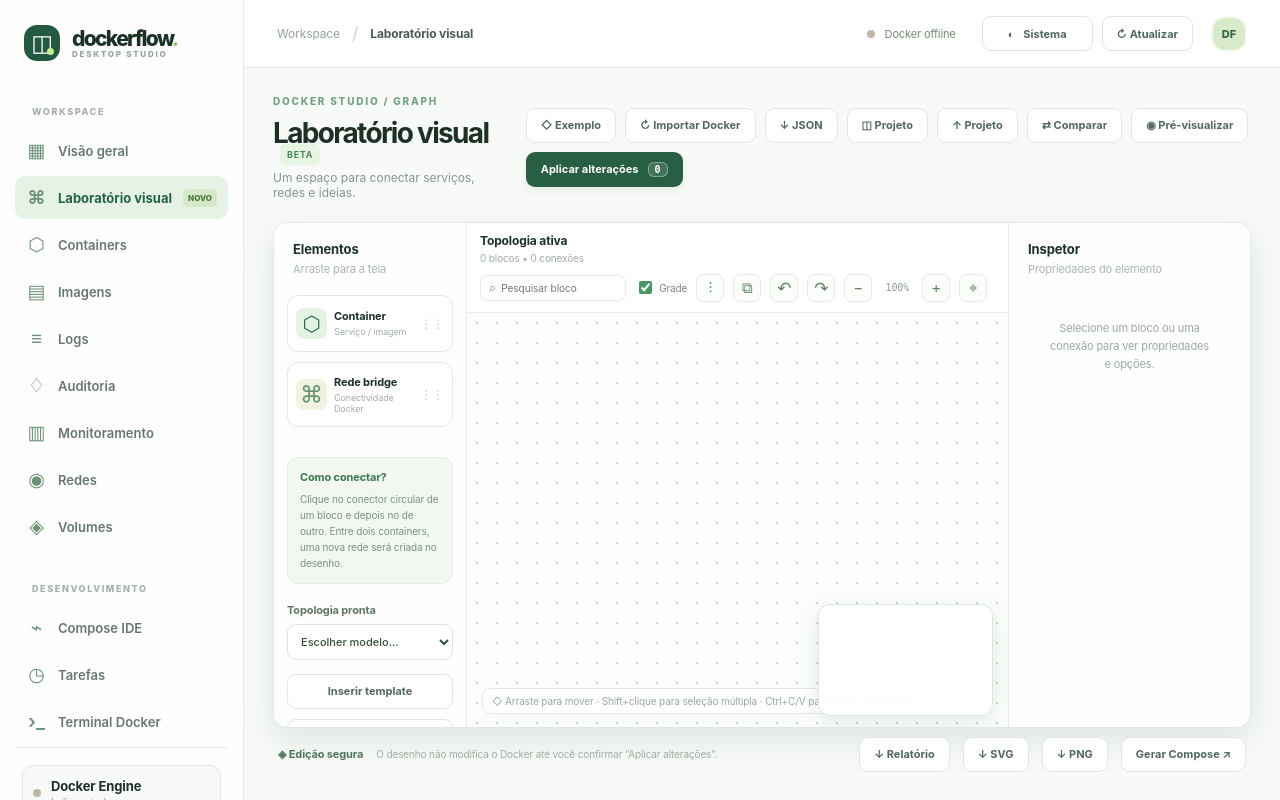
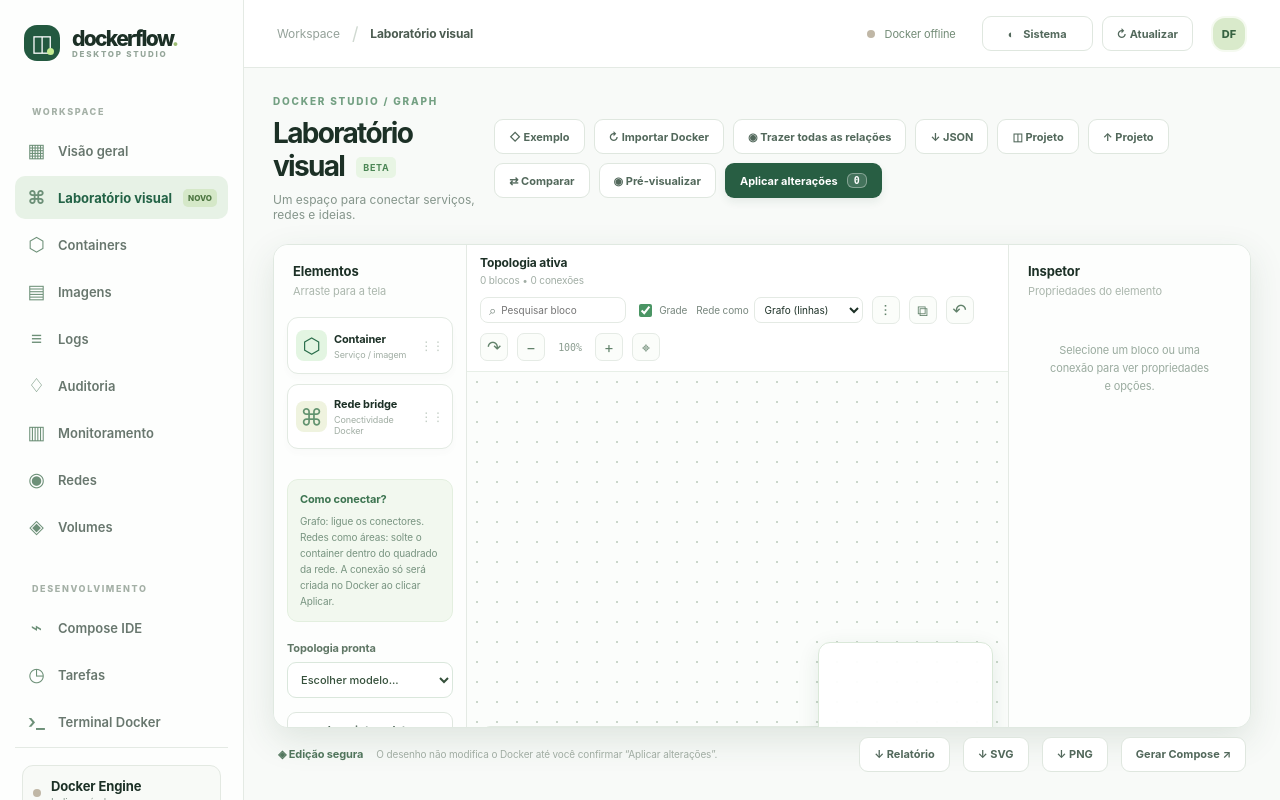
Before and after one commit to zxlawdx/Docker-Manager, a Python web app: template apps/dockerflow/templates/studio.html in a window 1280 px wide. Run offline with Jinja, Linux system fonts and the light colour scheme; the template is opened without the code that fills it: most values are stand-ins (such as "Sample title", 1, 10 or a date in 2020).

Commit message:
feat: add editable network area view controls and full topology import button

```diff
--- a/apps/dockerflow/static/css/studio.css
+++ b/apps/dockerflow/static/css/studio.css
@@ -435,3 +435,24 @@
 #dockerflow-root[data-theme="dark"] .df-syntax-comment {color:#8ba696}
 #dockerflow-root[data-theme="dark"] .df-syntax-key {color:#91d5ad}
 #dockerflow-root[data-theme="dark"] .df-syntax-colon {color:#efbb7c}
+
+/* Duas representações da mesma topologia: arestas ou redes como áreas. */
+#dockerflow-root .df-view-switch {display:inline-flex;align-items:center;gap:5px;font-size:10px;color:var(--df-muted)}
+#dockerflow-root .df-view-switch select {max-width:150px;border:1px solid var(--df-line);
+ background:var(--df-white);color:var(--df-ink);border-radius:7px;padding:5px 6px}
+#dockerflow-root .df-zone-mode #df-edges {display:none}
+#dockerflow-root .df-zone-mode .df-graph-node {z-index:3}
+#dockerflow-root .df-zone-mode .df-network-zone {z-index:1;width:370px;min-height:250px;
+ background:#e6f2e0d9;border:2px dashed #75b18a;box-shadow:inset 0 0 0 1px #ffffff60;cursor:default}
+#dockerflow-root .df-zone-mode .df-network-zone .df-node-body {background:#c7e1c5;
+ border-radius:11px 11px 0 0;cursor:grab}
+#dockerflow-root .df-zone-mode .df-port {display:none}
+#dockerflow-root .df-zone-help {border-top:1px dashed #7fae8b;padding-top:9px;margin-top:8px;
+ color:#4b7656;font-size:10px}
+#dockerflow-root .df-zone-memberships {display:flex;flex-wrap:wrap;gap:4px;margin-top:6px}
+#dockerflow-root .df-zone-memberships span {font-size:8px;color:#376a43;background:#d8efda;
+ border-radius:4px;padding:2px 4px;max-width:140px;white-space:nowrap;overflow:hidden;text-overflow:ellipsis}
+#dockerflow-root[data-theme="dark"] .df-zone-mode .df-network-zone {background:#2a4534;border-color:#70a983}
+#dockerflow-root[data-theme="dark"] .df-zone-mode .df-network-zone .df-node-body {background:#395b43}
+#dockerflow-root[data-theme="dark"] .df-zone-help {color:#c4e6ca;border-color:#5b8e68}
+#dockerflow-root[data-theme="dark"] .df-zone-memberships span {background:#35583d;color:#d3f2d8}
--- a/apps/dockerflow/templates/studio.html
+++ b/apps/dockerflow/templates/studio.html
@@ -44,19 +44,19 @@
     <section class="df-page df-graph-page visible" data-content="graph">
       <div class="df-graph-header">
         <div><p class="df-eyebrow">DOCKER STUDIO / GRAPH</p><h1>Laboratório visual <sup>BETA</sup></h1><p>Um espaço para conectar serviços, redes e ideias.</p></div>
-        <div class="df-inline"><button class="df-btn df-btn-subtle" id="df-graph-demo">◇ Exemplo</button><button class="df-btn df-btn-subtle" id="df-graph-load">↻ Importar Docker</button><button class="df-btn df-btn-subtle" id="df-graph-save">↓ JSON</button><button class="df-btn df-btn-subtle" id="df-diagram-save">◫ Projeto</button><button class="df-btn df-btn-subtle" id="df-diagram-open">↑ Projeto</button><button class="df-btn df-btn-subtle" id="df-diagram-diff">⇄ Comparar</button><button class="df-btn df-btn-subtle" id="df-deploy-preview">◉ Pré-visualizar</button><button class="df-btn df-btn-primary" id="df-graph-apply">Aplicar alterações <span id="df-pending-count">0</span></button></div>
+        <div class="df-inline"><button class="df-btn df-btn-subtle" id="df-graph-demo">◇ Exemplo</button><button class="df-btn df-btn-subtle" id="df-graph-load">↻ Importar Docker</button><button class="df-btn df-btn-subtle" id="df-graph-relations" title="Trazer containers, redes e suas associações">◉ Trazer todas as relações</button><button class="df-btn df-btn-subtle" id="df-graph-save">↓ JSON</button><button class="df-btn df-btn-subtle" id="df-diagram-save">◫ Projeto</button><button class="df-btn df-btn-subtle" id="df-diagram-open">↑ Projeto</button><button class="df-btn df-btn-subtle" id="df-diagram-diff">⇄ Comparar</button><button class="df-btn df-btn-subtle" id="df-deploy-preview">◉ Pré-visualizar</button><button class="df-btn df-btn-primary" id="df-graph-apply">Aplicar alterações <span id="df-pending-count">0</span></button></div>
       </div>
       <div class="df-studio-grid">
         <aside class="df-palette">
           <div class="df-palette-intro"><strong>Elementos</strong><small>Arraste para a tela</small></div>
           <div class="df-palette-item" draggable="true" data-kind="container"><span class="df-shape df-shape-container">⬡</span><div><b>Container</b><small>Serviço / imagem</small></div><span>⋮⋮</span></div>
           <div class="df-palette-item" draggable="true" data-kind="network"><span class="df-shape df-shape-network">⌘</span><div><b>Rede bridge</b><small>Conectividade Docker</small></div><span>⋮⋮</span></div>
-          <div class="df-palette-note"><b>Como conectar?</b><p>Clique no conector circular de um bloco e depois no de outro. Entre dois containers, uma nova rede será criada no desenho.</p></div>
+          <div class="df-palette-note"><b>Como conectar?</b><p>Grafo: ligue os conectores. Redes como áreas: solte o container dentro do quadrado da rede. A conexão só será criada no Docker ao clicar Aplicar.</p></div>
           <div class="df-palette-foot"><label class="df-field">Topologia pronta<select id="df-template"><option value="">Escolher modelo...</option><option value="web-db">Web + Banco + Redis</option><option value="reverse-proxy">Proxy + APIs</option><option value="microservices">Microsserviços</option></select></label><button class="df-btn df-btn-subtle" id="df-template-load">Inserir template</button><button class="df-btn df-btn-subtle" id="df-import-file">↑ Importar JSON</button><input type="file" id="df-import-input" accept=".json,application/json" hidden></div>
         </aside>
         <div class="df-stage-wrap">
-          <div class="df-canvas-toolbar"><div><strong>Topologia ativa</strong><span id="df-graph-subtitle">Rascunho local</span></div><div class="df-inline"><label class="df-graph-search"><span>⌕</span><input id="df-graph-search" type="search" aria-label="Pesquisar blocos" placeholder="Pesquisar bloco" autocomplete="off"></label><label class="df-snap-label" title="Alinhar movimentos à grade de 20 pixels"><input type="checkbox" id="df-snap" checked> Grade</label><button class="df-tool" id="df-layout" title="Organizar blocos automaticamente">⫶</button><button class="df-tool" id="df-duplicate" title="Duplicar blocos selecionados (Ctrl+D)">⧉</button><button class="df-tool" id="df-undo" title="Desfazer edição">↶</button><button class="df-tool" id="df-redo" title="Refazer edição">↷</button><button class="df-tool" id="df-zoom-out" title="Reduzir">−</button><span id="df-zoom-label">100%</span><button class="df-tool" id="df-zoom-in" title="Ampliar">+</button><button class="df-tool" id="df-zoom-reset" title="Centralizar">⌖</button></div></div>
-          <div id="df-stage" aria-label="Editor visual interativo de redes Docker"><div id="df-world"><svg id="df-edges" xmlns="http://www.w3.org/2000/svg"></svg><div id="df-nodes"></div></div><svg id="df-minimap" viewBox="0 0 240 150" aria-label="Minimapa da topologia"></svg><div class="df-stage-hint">◇ Arraste para mover · Shift+clique para seleção múltipla · Ctrl+C/V para copiar rascunhos</div></div>
+          <div class="df-canvas-toolbar"><div><strong>Topologia ativa</strong><span id="df-graph-subtitle">Rascunho local</span></div><div class="df-inline"><label class="df-graph-search"><span>⌕</span><input id="df-graph-search" type="search" aria-label="Pesquisar blocos" placeholder="Pesquisar bloco" autocomplete="off"></label><label class="df-snap-label" title="Alinhar movimentos à grade de 20 pixels"><input type="checkbox" id="df-snap" checked> Grade</label><label class="df-view-switch">Rede como<select id="df-network-view" aria-label="Visualização das redes"><option value="lines">Grafo (linhas)</option><option value="zones">Áreas (arrastar)</option></select></label><button class="df-tool" id="df-layout" title="Organizar blocos automaticamente">⫶</button><button class="df-tool" id="df-duplicate" title="Duplicar blocos selecionados (Ctrl+D)">⧉</button><button class="df-tool" id="df-undo" title="Desfazer edição">↶</button><button class="df-tool" id="df-redo" title="Refazer edição">↷</button><button class="df-tool" id="df-zoom-out" title="Reduzir">−</button><span id="df-zoom-label">100%</span><button class="df-tool" id="df-zoom-in" title="Ampliar">+</button><button class="df-tool" id="df-zoom-reset" title="Centralizar">⌖</button></div></div>
+          <div id="df-stage" aria-label="Editor visual interativo de redes Docker"><div id="df-world"><svg id="df-edges" xmlns="http://www.w3.org/2000/svg"></svg><div id="df-nodes"></div></div><svg id="df-minimap" viewBox="0 0 240 150" aria-label="Minimapa da topologia"></svg><div class="df-stage-hint" id="df-stage-hint">◇ Arraste pelo cartão · Shift+clique seleciona vários · Ctrl+C/V copia rascunhos</div></div>
           <div class="df-canvas-footer"><div><span class="df-legend df-green"></span> Container <span class="df-legend df-sage"></span> Rede <span class="df-legend df-gray"></span> Rascunho</div><span id="df-selection-tip">Nenhum elemento selecionado</span></div>
         </div>
         <aside class="df-inspector" id="df-inspector"><div class="df-palette-intro"><strong>Inspetor</strong><small>Propriedades do elemento</small></div><div id="df-inspector-content" class="df-inspector-empty">Selecione um bloco ou uma conexão para ver seus detalhes.</div></aside>
```
